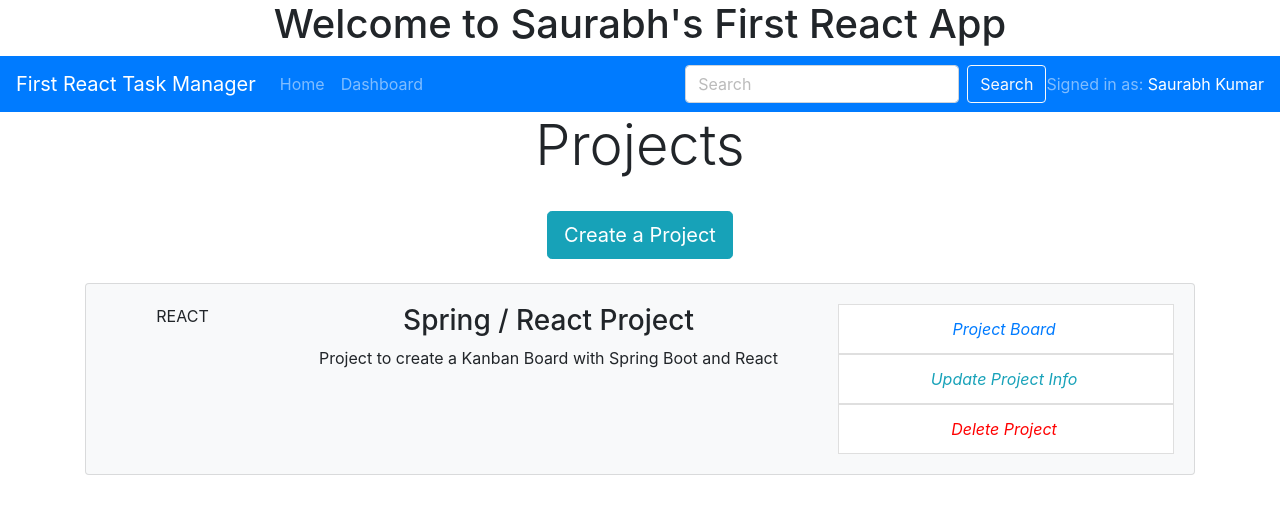
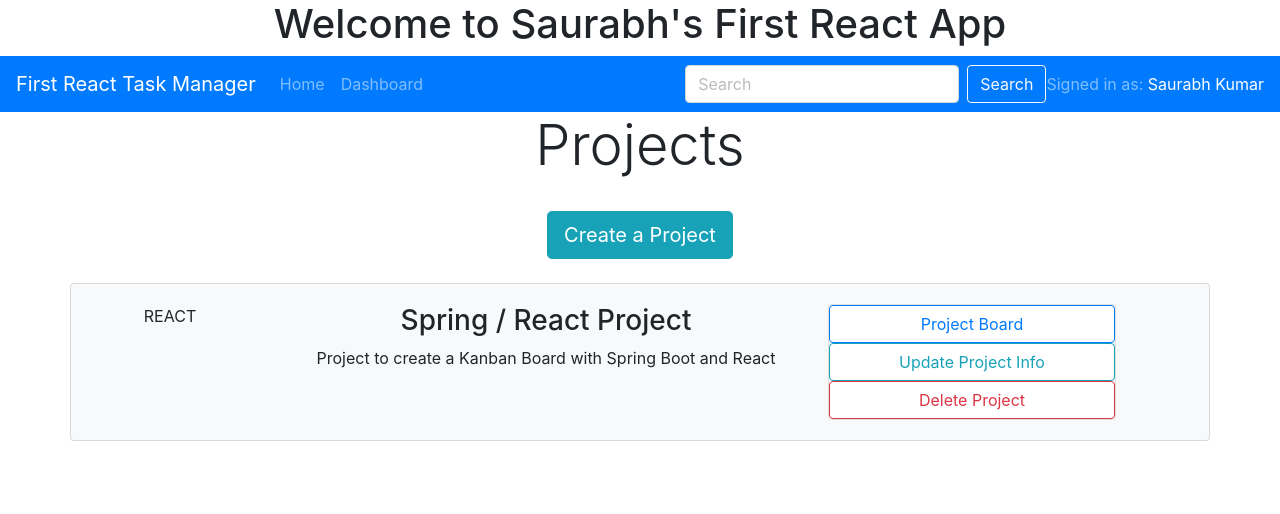
Before and after one commit to saurabhpro/first-react-task-manager-app, a React (Create React App) app: page / in a window 1280 px wide. Shown: the top 514 px of the page. Built offline with nearby package versions, Linux system fonts and the light colour scheme.

Commit message:
project item with reat bootstrap

```diff
--- a/package.json
+++ b/package.json
@@ -3,6 +3,11 @@
   "version": "0.1.0",
   "private": true,
   "dependencies": {
+    "@fortawesome/fontawesome-svg-core": "^1.2.29",
+    "@fortawesome/free-brands-svg-icons": "^5.13.1",
+    "@fortawesome/free-regular-svg-icons": "^5.13.1",
+    "@fortawesome/free-solid-svg-icons": "^5.13.1",
+    "@fortawesome/react-fontawesome": "^0.1.11",
     "@testing-library/jest-dom": "^4.2.4",
     "@testing-library/react": "^9.5.0",
     "@testing-library/user-event": "^7.2.1",
--- a/src/components/project/ProjectItem.js
+++ b/src/components/project/ProjectItem.js
@@ -1,52 +1,43 @@
-import React, { Component } from 'react'
+import React, { Component } from "react";
+import Container from "react-bootstrap/Container";
+import Row from "react-bootstrap/Row";
+import Button from "react-bootstrap/Button";
+import Card from "react-bootstrap/Card";
+
+// get our fontawesome imports
+import { FontAwesomeIcon } from "@fortawesome/react-fontawesome";
 
 class ProjectItem extends Component {
   render() {
     return (
-
-              <div className="container">
-
-                <div className="card card-body bg-light mb-3">
-                  <div className="row">
+      <Container className="card card-body bg-light mb-3">
+        <Row>
           <div className="col-2">
             <span className="mx-auto">REACT</span>
           </div>
+
           <div className="col-lg-6 col-md-4 col-8">
             <h3>Spring / React Project</h3>
-                      <p>
-                        Project to create a Kanban Board with Spring Boot and
-                        React
-                      </p>
+            <p>Project to create a Kanban Board with Spring Boot and React</p>
           </div>
-                    <div className="col-md-4 d-none d-lg-block">
-                      <ul className="list-group">
-                        <a href="#">
-                          <li className="list-group-item board">
-                            <i className="fa fa-flag-checkered pr-1">
+
+          <Card style={{ width: "18rem" }}>
+            <Button href="#" variant="outline-primary">
+              <FontAwesomeIcon icon="coffee" />
               Project Board{" "}
-                            </i>
-                          </li>
-                        </a>
-                        <a href="#">
-                          <li className="list-group-item update">
-                            <i className="fa fa-edit pr-1">
+            </Button>{" "}
+            <Button href="#" variant="outline-info">
+              <FontAwesomeIcon icon="edit" />
               Update Project Info
-                            </i>
-                          </li>
-                        </a>
-                        <a href="">
-                          <li className="list-group-item delete">
-                            <i className="fa fa-minus-circle pr-1">
+            </Button>{" "}
+            <Button href="#" variant="outline-danger">
+              <FontAwesomeIcon icon="minus-cicle" />
               Delete Project
-                            </i>
-                          </li>
-                        </a>
-                      </ul>
-                    </div>
-                  </div>
-                </div>
-              </div>
-        )
+            </Button>{" "}
+          </Card>
+        </Row>
+      </Container>
+    );
   }
 }
 
```
Also changed, not shown: 2 other files (tests, documents, lock files or other folders). Lines whose indentation alone changed are shown as unchanged.
